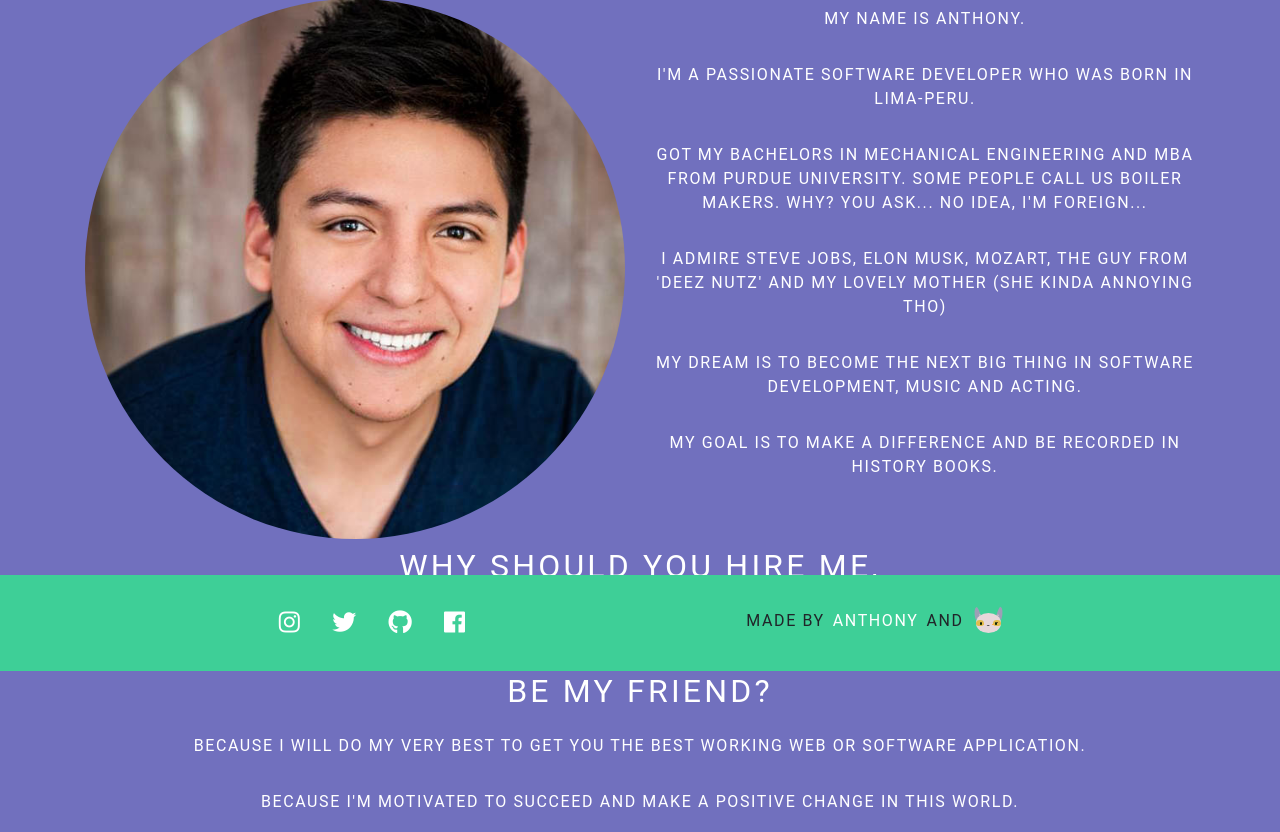
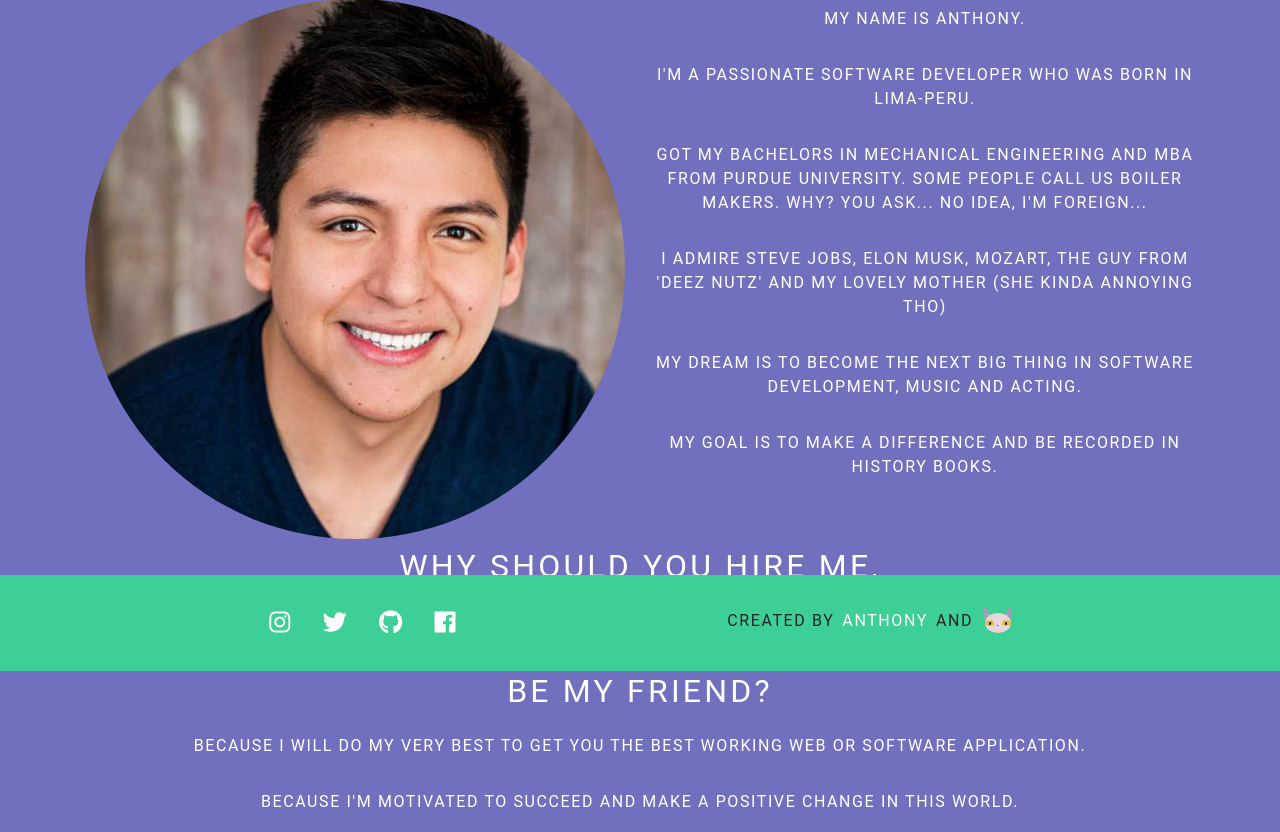
Before and after one commit to tp00012x/website, a Django app: page / in a window 1280 px wide. Shown: the part 129-961 px from the top of the page. Run offline with Django 3.2, Linux system fonts and the light colour scheme; some libraries are stand-ins or nearby versions.

Commit message:
Mofified footer text

```diff
--- a/templates/profile_app/base/footer.html
+++ b/templates/profile_app/base/footer.html
@@ -7,7 +7,7 @@
             <a target="_blank" href="https://www.facebook.com/AnthonyPaulTorres"><i class="fab fa-facebook"></i></a>
         </div>
         <div class="bottom-container">
-            <a class="mr-5">made by</a>
+            <a class="mr-5">created by</a>
             <a class="mr-5 footer-name" target="_blank" href="https://youtu.be/5LlQNty_C8s?t=6">Anthony</a>
             <a>and</a>
             <a class="p-75" target="_blank" href="https://www.youtube.com/watch?v=hY7m5jjJ9mM">
```
